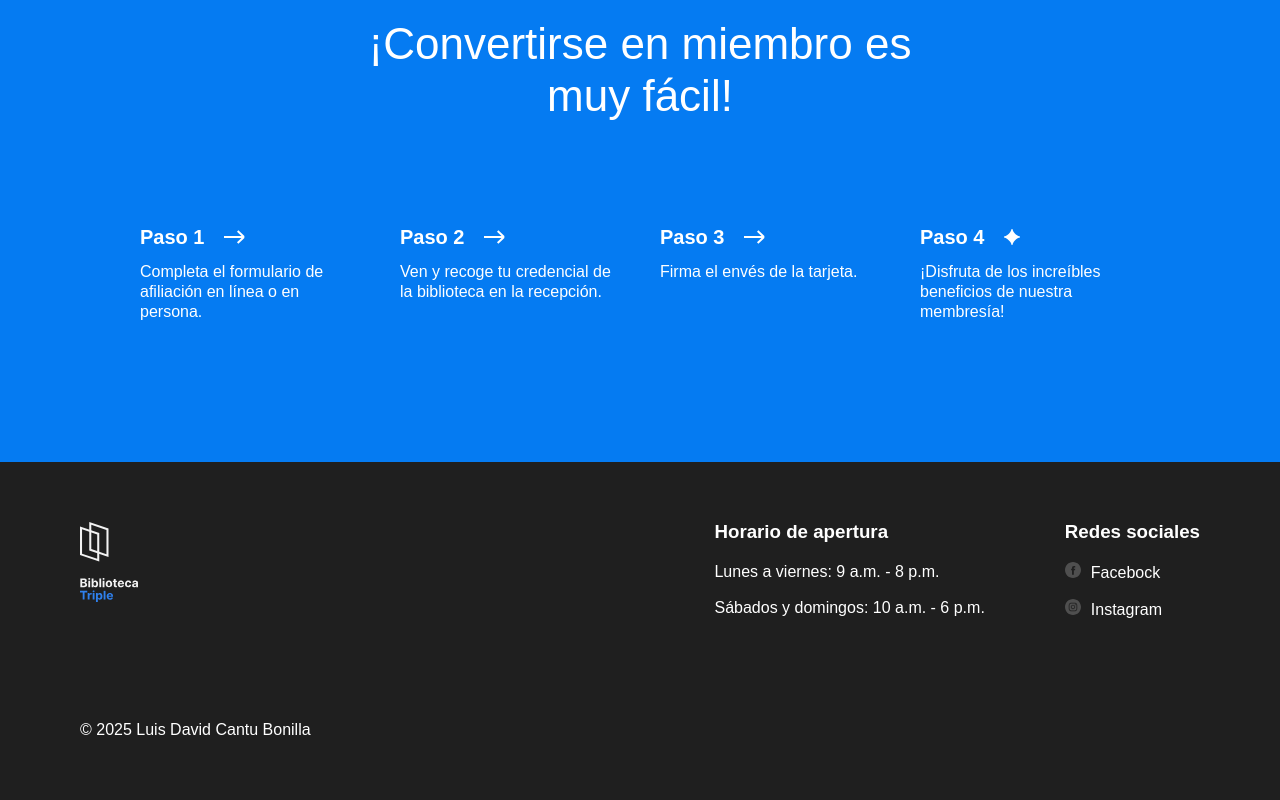
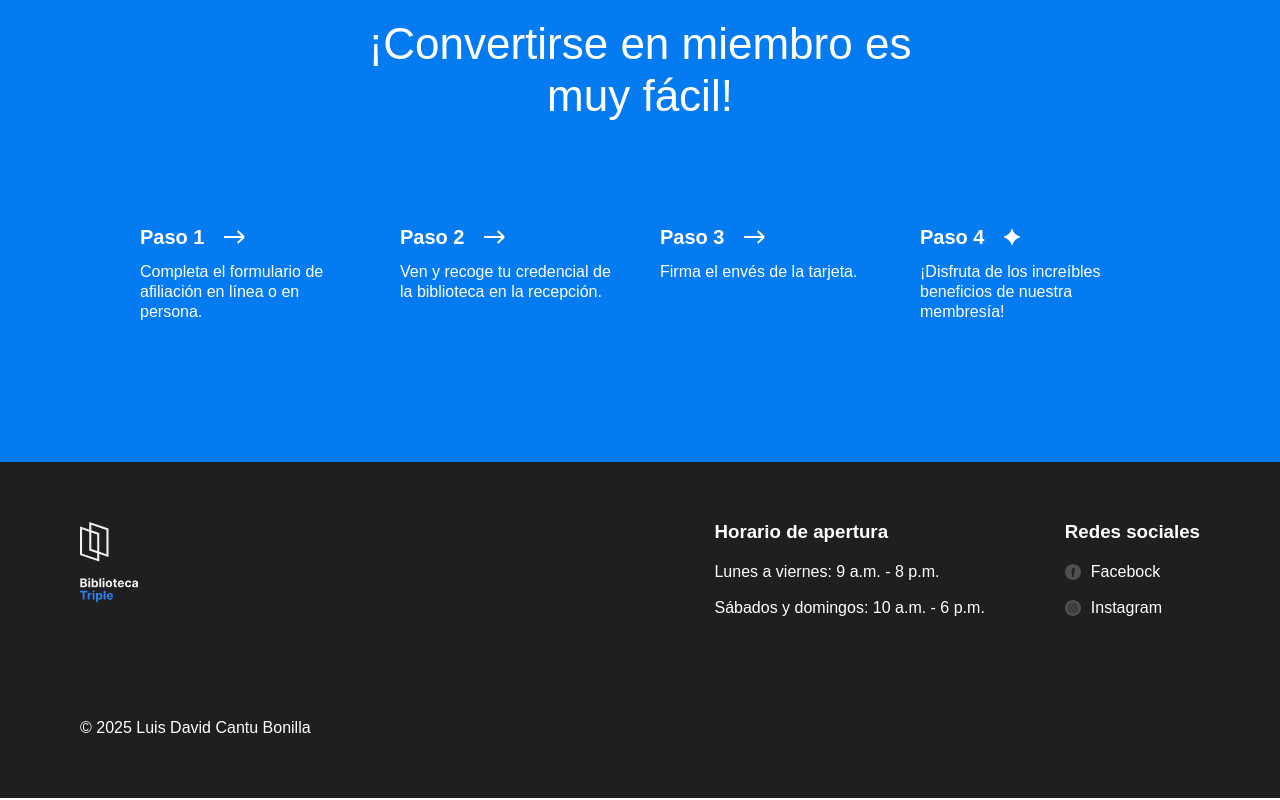
Before and after one commit to fraga123/web_project_library_es, a plain HTML site: page index.html in a window 1280 px wide. Shown: the part 3020-3820 px from the top of the page. Drawn offline with Linux system fonts and the light colour scheme.

Commit message:
corrección de stilos de footer__column-link

```diff
--- a/styles/style.css
+++ b/styles/style.css
@@ -403,13 +403,15 @@ p {
 .footer__column-link {
   color: white;
   text-decoration: none;
+  display: flex;
+  align-items: center;
+  column-gap: 10px;
 }
 
 .footer__social-icon {
   width: 16px;
   height: 16px;
-  margin-right: 10px;
-}
+  }
 
 .footer__copyright {
   margin-top: 100px;
```
